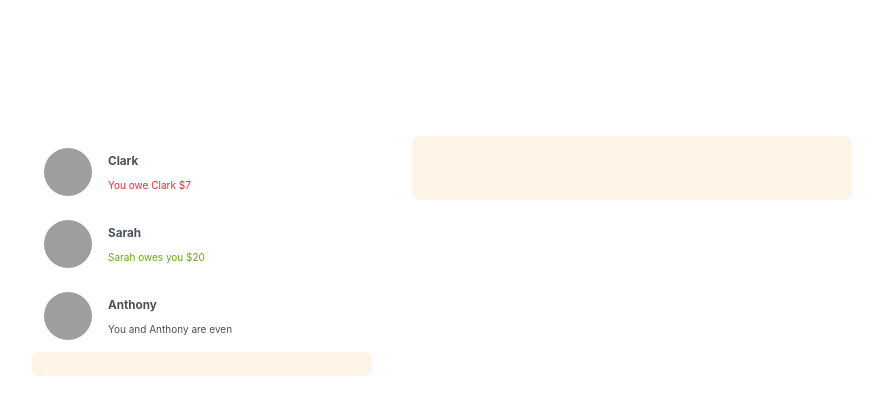
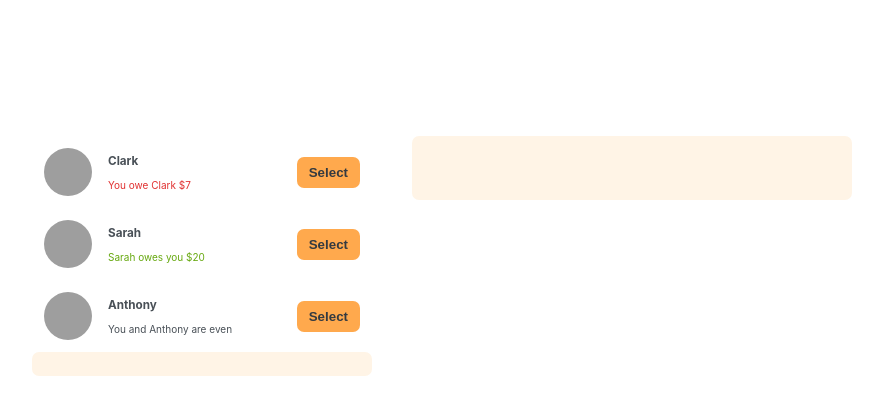
Before and after one commit to rheaphillips/eat-n-split, a React (Vite) app: page / in a window 1280 px wide. Shown: the top 414 px of the page, without its empty margins (198-1081 px from the left). Built offline with nearby package versions, Linux system fonts and the light colour scheme; grey boxes are pictures that could not be loaded.

Commit message:
Add buttons to select friend

```diff
--- a/src/App.jsx
+++ b/src/App.jsx
@@ -55,6 +55,7 @@ function Friend({ friend }) {
       <p className={balance == 0 ? "" : balance > 0 ? "green" : "red"}>
         {message}
       </p>
+      <Button>Select</Button>
     </li>
   );
 }
@@ -66,3 +67,7 @@ function AddFriendForm() {
 function SplitBillForm() {
   return <form className="form-split-bill"></form>;
 }
+
+function Button({ children }) {
+  return <button className="button">{children}</button>;
+}
```
